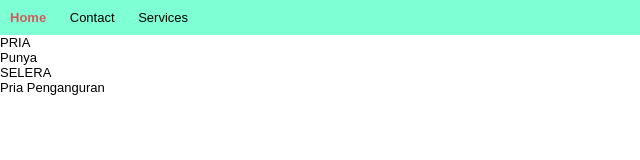
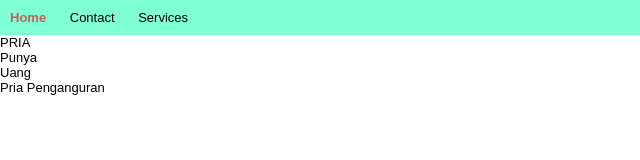
Before and after one commit to RizkyAnandaF/mencoba-github-rebase, a plain HTML site: page index.html in a window 1280 px wide. Shown: the full height of the page, 0-640 px from the left. Drawn offline with Linux system fonts and the light colour scheme.

Commit message:
mengubah fitur index

```diff
--- a/index.html
+++ b/index.html
@@ -20,7 +20,7 @@
       <br>
       Punya
       <br>
-      SELERA</p>
+      Uang</p>
 
    <p>Pria Penganguran</p>
 
```
